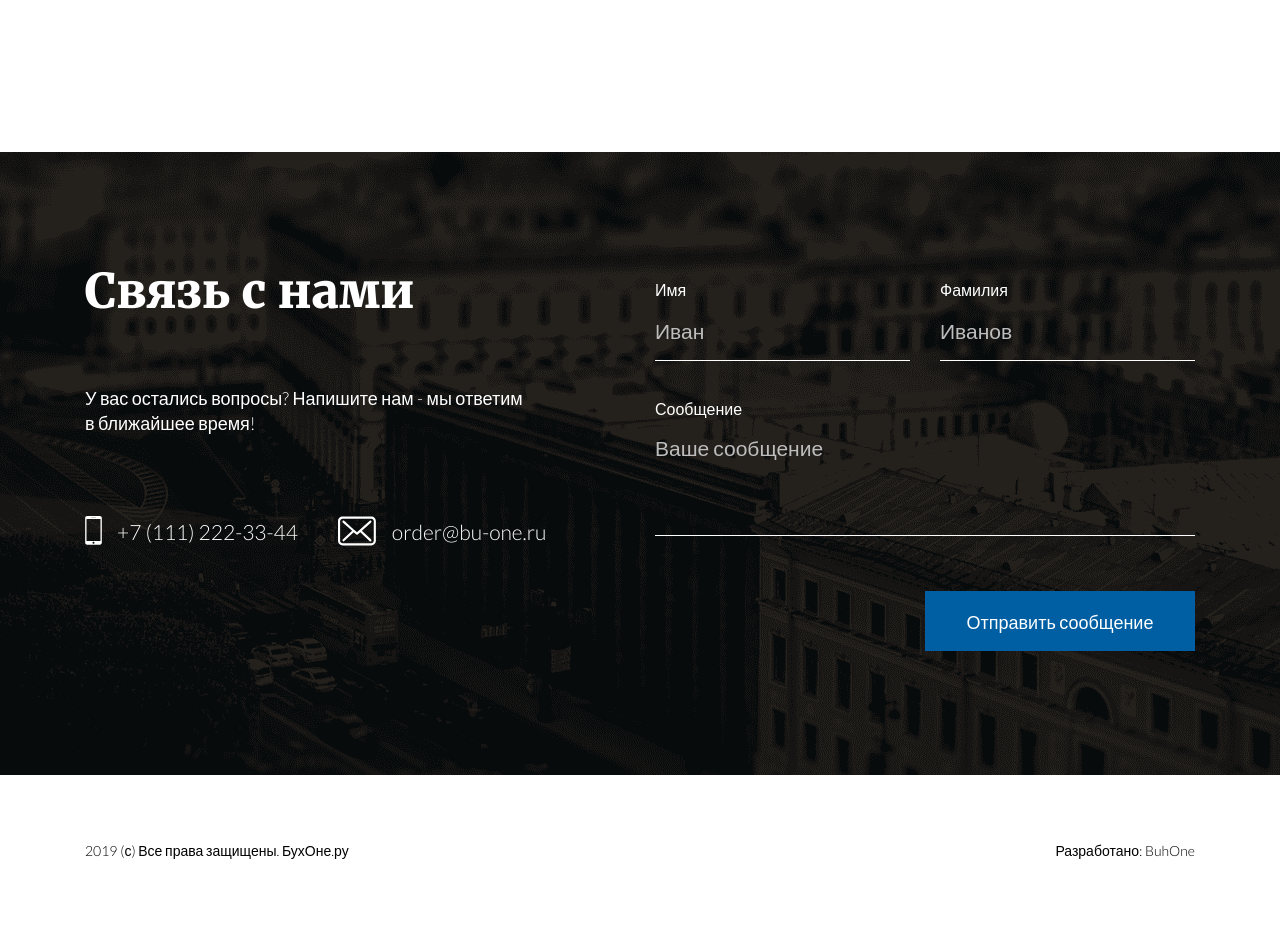
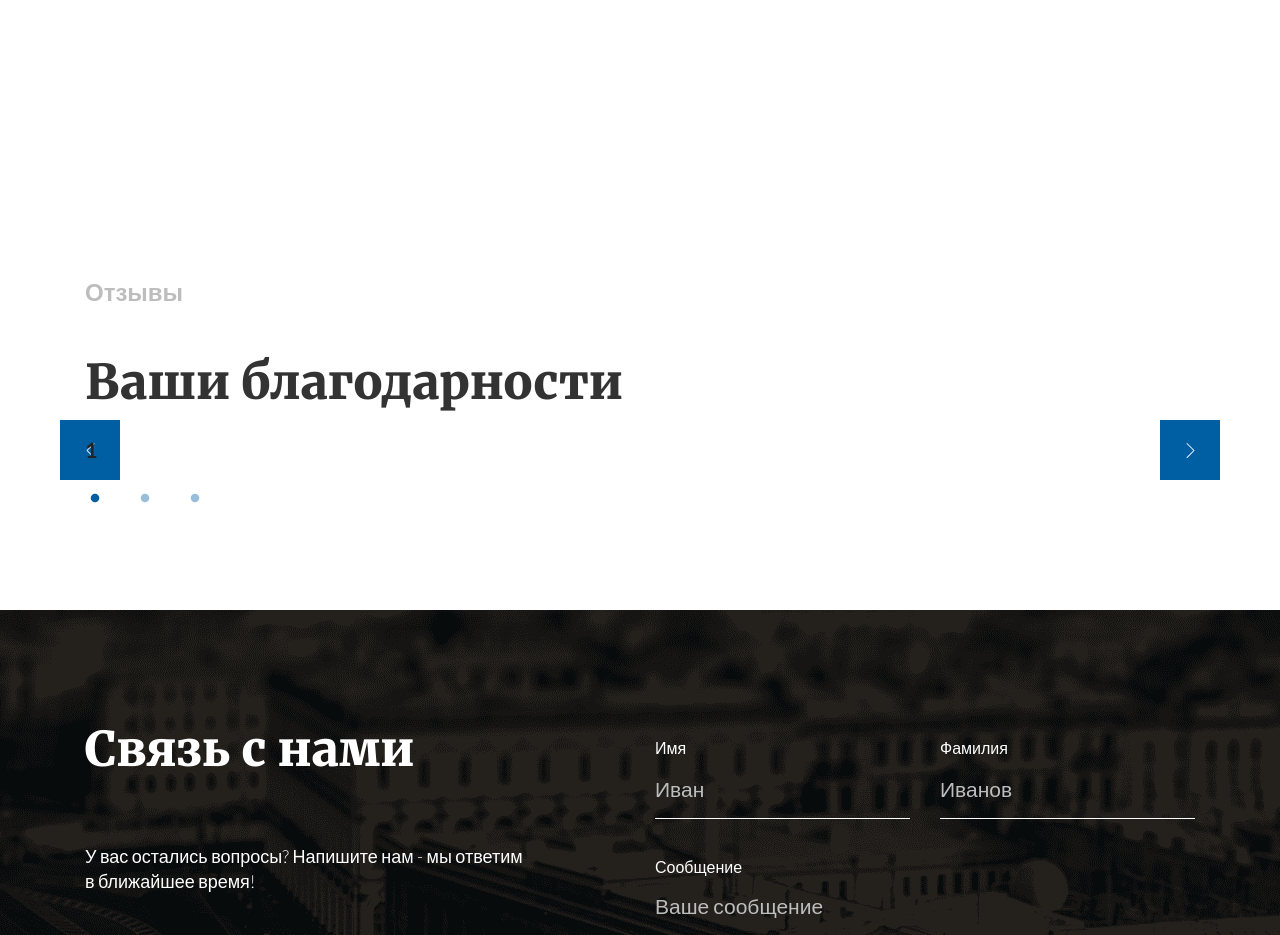
Before and after one commit to klyukvushka/euro-test, a React (Create React App) app: page / in a window 1280 px wide. Shown: the part 2100-3035 px from the top of the page. Before the commit the page ends 3000 px from the top, so only its background shows below. Built offline with nearby package versions, Linux system fonts and the light colour scheme.

Commit message:
carousel started

```diff
--- a/package.json
+++ b/package.json
@@ -10,12 +10,15 @@
     "@types/node": "^12.0.0",
     "@types/react": "^16.9.53",
     "@types/react-dom": "^16.9.8",
+    "@types/react-slick": "^0.23.4",
     "@types/styled-components": "^5.1.4",
     "@types/yup": "^0.29.9",
     "formik": "^2.2.5",
     "react": "^17.0.1",
     "react-dom": "^17.0.1",
     "react-scripts": "4.0.1",
+    "react-slick": "^0.27.13",
+    "slick-carousel": "^1.8.1",
     "styled-components": "^5.2.1",
     "styled-normalize": "^8.0.7",
     "typescript": "^4.0.3",
--- a/src/App.tsx
+++ b/src/App.tsx
@@ -3,6 +3,7 @@ import { Footer } from "./components/Footer";
 import { AboutSection } from "./containers/AboutSection";
 import { Contacts } from "./containers/Contacts";
 import { Header } from "./containers/Header";
+import { ReviewsSection } from "./containers/Reviews";
 import { SpecialSection } from "./containers/SpecialSection";
 
 function App() {
@@ -12,6 +13,7 @@ function App() {
       <main>
         <SpecialSection />
         <AboutSection />
+        <ReviewsSection />
         <Contacts />
       </main>
       <Footer />
--- /dev/null
+++ b/src/components/Carousel/index.tsx
@@ -0,0 +1,89 @@
+import React from "react";
+import Slider, { CustomArrowProps } from "react-slick";
+import "slick-carousel/slick/slick.css";
+import "slick-carousel/slick/slick-theme.css";
+import { styled } from "../../config/theme";
+import { ArrowIcon } from "../Icons";
+
+type Props = {
+  className?: string;
+};
+
+const SlideButton = styled.button`
+  display: inline-block;
+  width: 60px;
+  height: 60px;
+  background: #005fa3;
+  border: none;
+  border-radius: 0;
+  padding: 22px;
+  text-align: center;
+  &:before {
+    display: none;
+  }
+`;
+
+const NextArrow = (props: CustomArrowProps) => {
+  const { className, onClick } = props;
+  return (
+    <SlideButton className={className} onClick={onClick}>
+      <ArrowIcon />
+    </SlideButton>
+  );
+};
+
+const PrevArrow = (props: CustomArrowProps) => {
+  const { className, onClick } = props;
+  return (
+    <SlideButton className={className} onClick={onClick}>
+      <ArrowIcon style={{ transform: "rotate(180deg)" }} />
+    </SlideButton>
+  );
+};
+
+const CarouselComponent: React.FC<Props> = ({ className }) => {
+  const settings = {
+    dots: true,
+    arrows: true,
+    speed: 500,
+    slidesToShow: 1,
+    slidesToScroll: 1,
+    nextArrow: <NextArrow />,
+    prevArrow: <PrevArrow />,
+  };
+  return (
+    <Slider {...settings} className={className}>
+      <div>
+        <h3>1</h3>
+      </div>
+      <div>
+        <h3>2</h3>
+      </div>
+      <div>
+        <h3>3</h3>
+      </div>
+    </Slider>
+  );
+};
+
+export const Carousel = styled(CarouselComponent)`
+  .slick-dots {
+    text-align: left;
+    li {
+      width: 10px;
+      height: 10px;
+      margin: 0 40px 0 0;
+      button {
+        &:before {
+          font-size: 10px;
+          top: -4px;
+          color: #005fa3;
+          opacity: 0.4;
+        }
+      }
+    }
+  }
+  .slick-dots li.slick-active button:before {
+    opacity: 1;
+  }
+`;
--- /dev/null
+++ b/src/containers/Reviews/index.tsx
@@ -0,0 +1,26 @@
+import React from "react";
+import { Carousel } from "../../components/Carousel";
+import { Case } from "../../components/Case";
+import { Container, H2, Subtitle } from "../../components/styled";
+import { styled } from "../../config/theme";
+
+type Props = {
+  className?: string;
+};
+
+const ReviewsSectionComponent: React.FC<Props> = ({ className }) => {
+  return (
+    <section className={className}>
+      <Container>
+        <H2>Отзывы</H2>
+        <Subtitle>Ваши благодарности</Subtitle>
+
+        <Carousel />
+      </Container>
+    </section>
+  );
+};
+
+export const ReviewsSection = styled(ReviewsSectionComponent)`
+  padding: 140px 0 110px 0;
+`;
```
Also changed, not shown: src/components/Review/index.tsx (added, +59 -0 lines), 2 other files (tests, documents, lock files or other folders).
